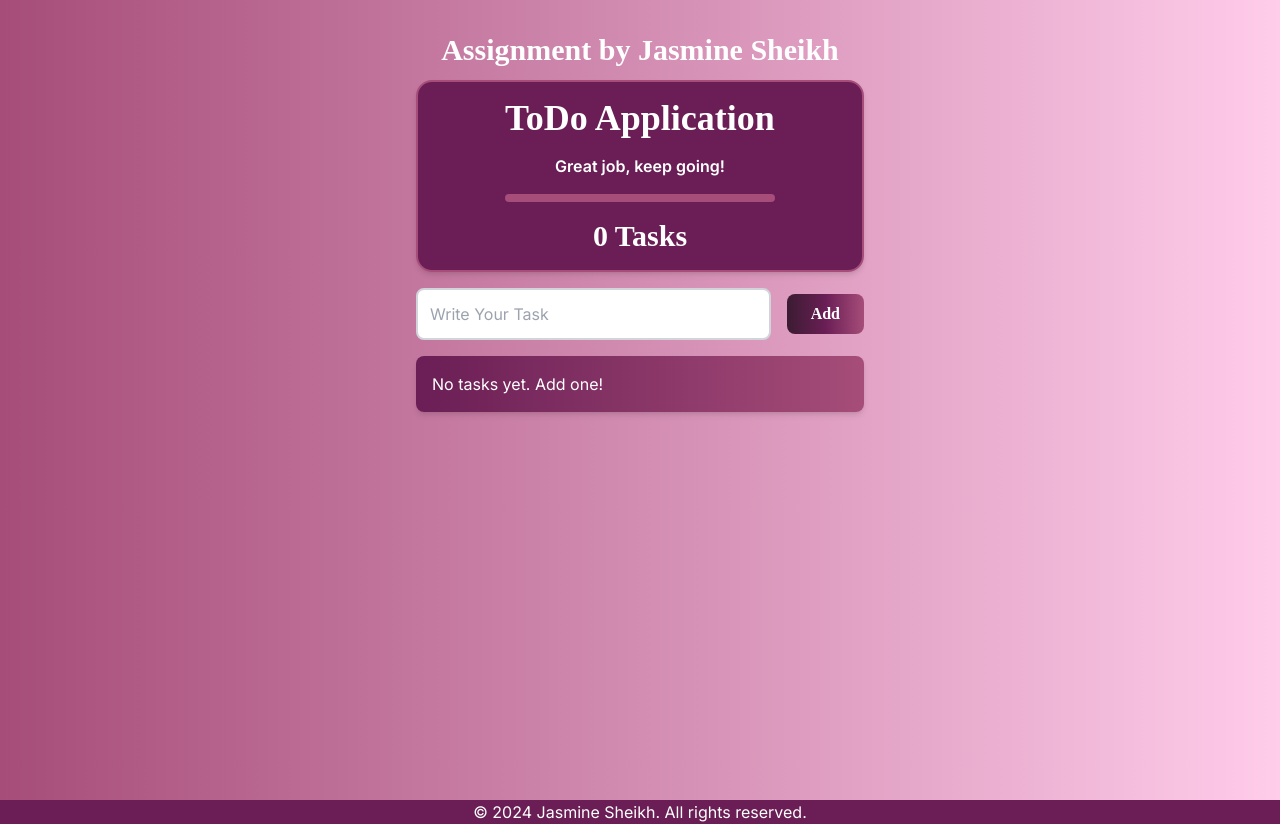
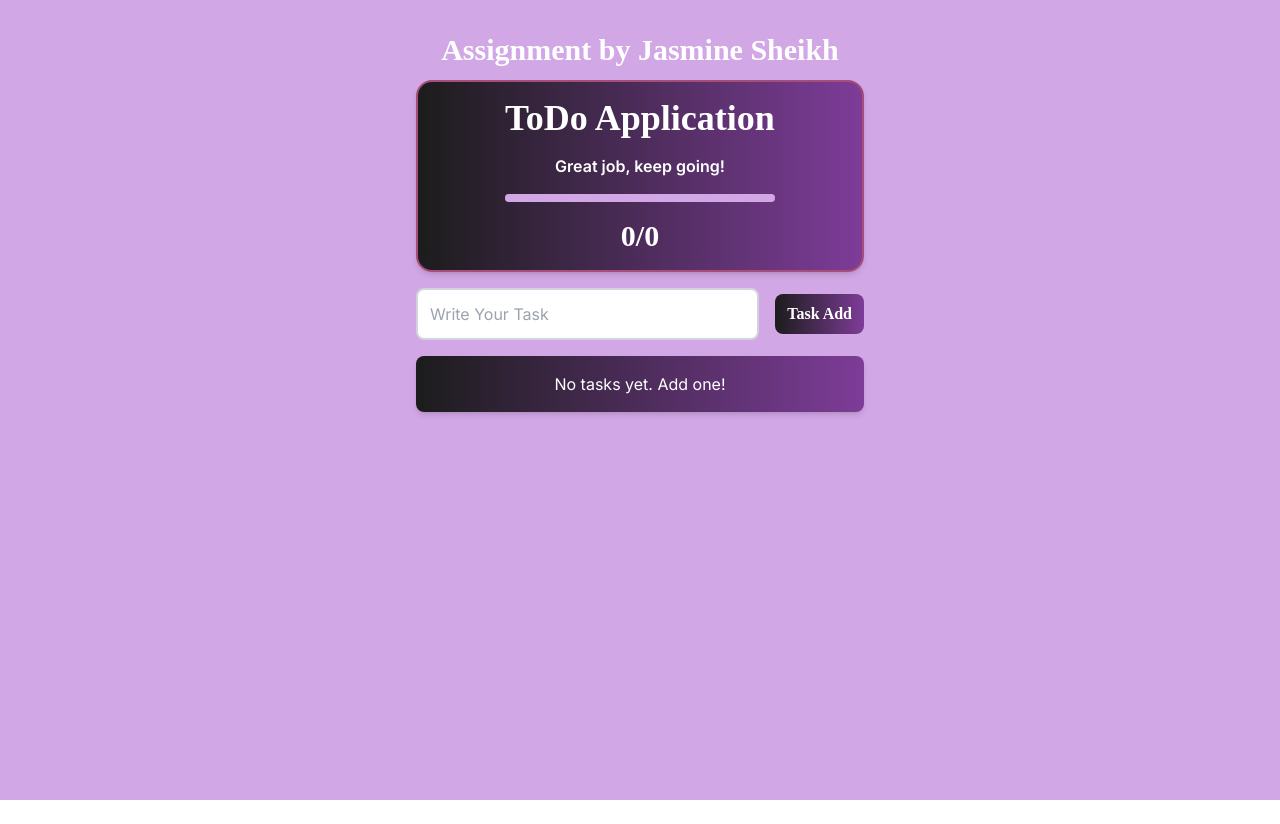
Before and after one commit to jasmineshamim/Assigment-todo-app, a Next.js app: page / in a window 1280 px wide. Built offline with nearby package versions, Linux system fonts and the light colour scheme.

Commit message:
Update page.tsx

```diff
--- a/src/app/page.tsx
+++ b/src/app/page.tsx
@@ -1,35 +1,33 @@
 'use client';
+import React, { useState, useEffect } from 'react';
 import Footer from '@/component/Footer';
-import React, { useState, useEffect } from 'react';
 import Confetti from 'react-confetti';
 import { MdEdit, MdDeleteForever } from "react-icons/md";
 
+interface Task {
+  text: string;
+  completed: boolean;
+}
+
 const TodoList = () => {
   const [task, setTask] = useState('');
-  const [tasks, setTasks] = useState<string[]>([]);
+  const [tasks, setTasks] = useState<Task[]>([]);
   const [editing, setEditing] = useState(false);
   const [currentTaskIndex, setCurrentTaskIndex] = useState<number | null>(null);
   const [celebrationVisible, setCelebrationVisible] = useState(false);
-
-  const TASK_LIMIT = 1000;  // Set the task limit to 1000
 
   const handleSubmit = (e: React.FormEvent<HTMLFormElement>) => {
     e.preventDefault();
     if (task.trim() === '') return;
 
-    if (tasks.length >= TASK_LIMIT) {
-      alert('Task limit reached! You can only add up to 1000 tasks.');
-      return;
-    }
-
     if (editing && currentTaskIndex !== null) {
       const updatedTasks = [...tasks];
-      updatedTasks[currentTaskIndex] = task;
+      updatedTasks[currentTaskIndex] = { ...updatedTasks[currentTaskIndex], text: task };
       setTasks(updatedTasks);
       setEditing(false);
       setCurrentTaskIndex(null);
     } else {
-      setTasks([...tasks, task]);
+      setTasks([...tasks, { text: task, completed: false }]);
     }
 
     setTask('');
@@ -38,7 +36,7 @@ const TodoList = () => {
   const handleEdit = (index: number) => {
     setEditing(true);
     setCurrentTaskIndex(index);
-    setTask(tasks[index]);
+    setTask(tasks[index].text);
   };
 
   const handleDelete = (index: number) => {
@@ -46,40 +44,53 @@ const TodoList = () => {
     setTasks(updatedTasks);
   };
 
+  const handleToggleComplete = (index: number) => {
+    const updatedTasks = [...tasks];
+    updatedTasks[index].completed = !updatedTasks[index].completed;
+    setTasks(updatedTasks);
+  };
+
   const handleContinue = () => {
     setCelebrationVisible(false);
   };
 
-  // Trigger celebration when 5 tasks are added
+  // Trigger celebration when all tasks are completed
   useEffect(() => {
-    if (tasks.length === 5) {
+    if (tasks.length > 0 && tasks.every(task => task.completed)) {
       setCelebrationVisible(true);
     }
   }, [tasks]);
 
   return (
     <>
-      <div className="bg-gradient-to-r from-[#A64D79]  to-[#FFCCEA] text-black h-screen flex flex-col items-center justify-start pt-12">
-        <h1 className="text-3xl font-bold font-[Spartan] text-white pb-3 -mt-4 text-center items-center">
+      <div className="bg-[#D1A7E5] text-black min-h-screen flex flex-col items-center justify-start pt-12">
+        <h1 className="text-3xl font-bold font-[Spartan] text-white pb-3 -mt-4 text-center">
           Assignment by Jasmine Sheikh
         </h1>
 
         {/* Card Container */}
-        <div className="p-4 border-2 border-[#A64D79] rounded-2xl bg-gradient-to-r from-[#6A1E55]  to-[#6A1E55] shadow-md flex flex-col items-center w-11/12 max-w-md">
-          <div className="details text-center">
+        <div className="p-4 border-2 border-[#A64D79] rounded-2xl bg-gradient-to-r from-[#1C1C1C]  to-[#7D3C98] shadow-md flex flex-col items-center w-11/12 max-w-md">
+          <div className="text-center">
             <h1 className="text-4xl font-[Spartan] font-bold mb-4 text-white">ToDo Application</h1>
-            <p className="text-base font-semibold text-font-[Spartan] text-white">Great job, keep going!</p>
+            <p className="text-base font-semibold text-white">Great job, keep going!</p>
+
             {/* Progress Bar */}
             <div className="progressBar mt-4 w-full bg-[#A64D79] rounded-full h-2">
               <div
-                className="progress bg-[#FFCCEA] h-full rounded-2xl"
-                style={{ width: `${(tasks.length / TASK_LIMIT) * 100}%` }}  // Update progress bar according to task limit
+                className="progress bg-[#D1A7E5] h-full rounded-2xl"
+                style={{
+                  width: `${Math.min(
+                    (tasks.filter(task => task.completed).length / tasks.length) * 100,
+                    100
+                  )}%`,
+                }}
               />
             </div>
           </div>
-          <div className="stats-number mt-4">
-            <p className="text-3xl font-bold font-[Spartan] text-white">{tasks.length} Tasks</p>
-          </div>
+          <p className="text-3xl font-bold font-[Spartan] text-white mt-4">
+            {tasks.filter(task => task.completed).length}/{tasks.length}
+            {tasks.some(task => task.completed) && ' Completed'}
+          </p>
         </div>
 
         {/* Form Section */}
@@ -93,48 +104,72 @@ const TodoList = () => {
           />
           <button
             type="submit"
-            className="bg-gradient-to-r from-[#3B1C32] via-[#6A1E55] to-[#A64D79] text-white py-2 px-6 rounded-lg font-[Spartan] font-semibold transition-transform duration-200 hover:scale-105"
+            className="bg-gradient-to-r from-[#1C1C1C]  to-[#7D3C98] text-white py-2 px-3 rounded-lg font-[Spartan] font-semibold transition-transform duration-200 hover:scale-105"
           >
-            {editing ? 'Update' : 'Add'}
+            {editing ? 'Task Update' : 'Task Add'}
           </button>
         </form>
 
         {/* Task List */}
-        <ul className="task-list mt-4 mb-4 w-11/12 max-w-md text-left rounded-lg p-4 shadow-md bg-gradient-to-r from-[#6A1E55]  to-[#A64D79] text-white overflow-y-auto max-h-96">
-          {tasks.map((task, index) => (
-            <li key={index} className="mb-2 p-2 border-b border-[#3B1C32] flex justify-between items-center">
-              <span>{task}</span>
+        <ul className="task-list mt-4 w-11/12 max-w-md text-left rounded-lg p-4 shadow-md bg-gradient-to-r from-[#1C1C1C]  to-[#7D3C98] text-white mb-4">
+          {tasks.length > 0 ? (
+            tasks.map((task, index) => (
+              <li
+                key={index}
+                className="flex justify-between items-center bg-[#D1A7E5] rounded-lg px-4 py-3 mb-2 text-black"
+              >
+                <div className="flex items-center gap-2">
+                  <input
+                    type="checkbox"
+                    checked={task.completed}
+                    onChange={() => handleToggleComplete(index)}
+                    className="h-4 w-4"
+                  />
+                  <span
+                    className={`${
+                      task.completed ? 'line-through text-gray-400' : ''
+                    }`}
+                  >
+                    {task.text}
+                  </span>
+                </div>
                 <div className="flex gap-2">
                   <button
                     onClick={() => handleEdit(index)}
-                  className="text-blue-500 hover:underline"
+                    aria-label="Edit task"
+                    className="text-blue-500 hover:scale-110"
                   >
                     <MdEdit />
                   </button>
                   <button
                     onClick={() => handleDelete(index)}
-                  className="text-red-500 hover:underline"
+                    aria-label="Delete task"
+                    className="text-red-500 hover:scale-110"
                   >
                     <MdDeleteForever />
                   </button>
                 </div>
               </li>
-          ))}
-          {tasks.length === 0 && <p className="text-white">No tasks yet. Add one!</p>}
+            ))
+          ) : (
+            <p className="text-center text-white">No tasks yet. Add one!</p>
+          )}
         </ul>
 
         {/* Celebration Section */}
         {celebrationVisible && (
           <div className="fixed inset-0 flex flex-col items-center justify-center bg-black bg-opacity-50">
             <Confetti />
-            <div className="bg-gradient-to-r from-[#A64D79]  to-[#6A1E55] p-6 rounded-lg shadow-lg text-center">
+            <div className="bg-gradient-to-r from-[#1C1C1C]  to-[#7D3C98] p-6 rounded-lg shadow-lg text-center">
               <h2 className="text-3xl font-bold text-white">🎉 Congratulations! 🎉</h2>
-              <p className="text-white mt-2">You completed 5 tasks. Keep up the great work!</p>
+              <p className="text-white mt-2">
+                You've completed all your tasks. Keep up the great work!
+              </p>
               <button
                 onClick={handleContinue}
-                className="mt-4 px-6 py-2 bg-[#6A1E55] text-white rounded-lg font-semibold transition-transform duration-200 hover:bg-[#A64D79] hover:scale-105"
+                className="mt-4 px-6 py-2 bg-[#7D3C98] text-white rounded-lg font-semibold transition-transform duration-200 hover:bg-[#D1A7E5] hover:scale-105"
               >
-                Stop!
+                Close
               </button>
             </div>
           </div>
```
Lines whose indentation alone changed are shown as unchanged.
